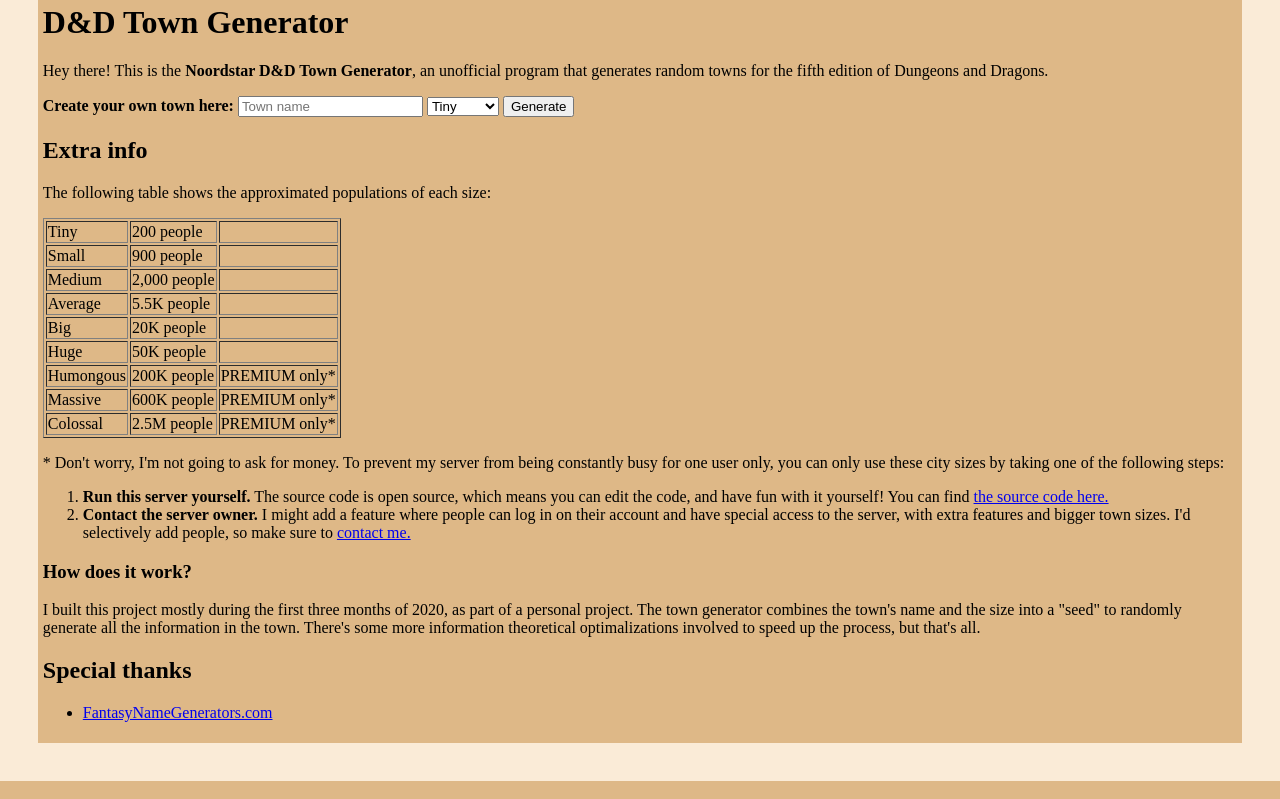
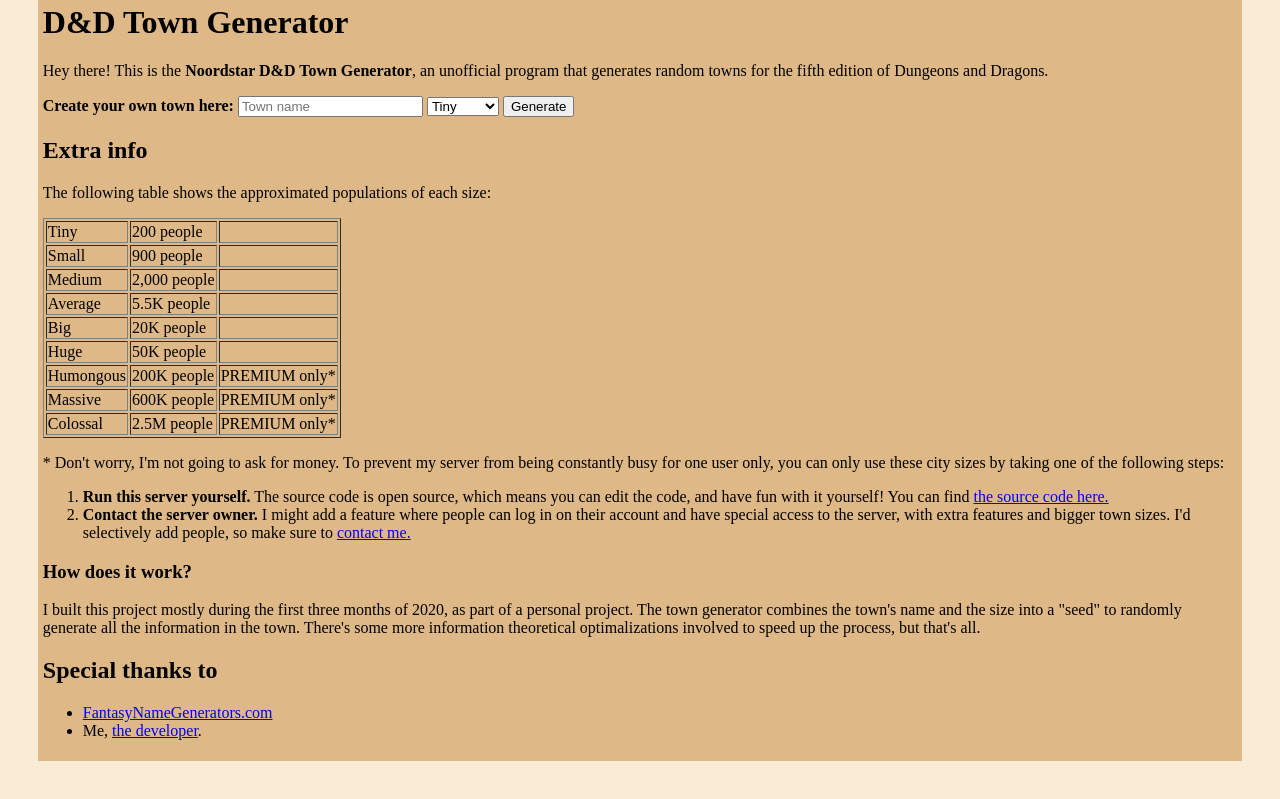
Before and after one commit to BramvdnHeuvel/dnd5e-town-generator, a Flask app: template templates/index.html in a window 1280 px wide. Shown: the part 39-838 px from the top of the page. Run offline with Flask 2, Linux system fonts and the light colour scheme; the template is opened without the code that fills it, so the values that code supplies are empty.

Commit message:
Improve index file

```diff
--- a/templates/index.html
+++ b/templates/index.html
@@ -4,6 +4,9 @@
     <meta charset="UTF-8">
     <meta name="viewport" content="width=device-width, initial-scale=1.0">
     <title>Town Generator</title>
+    <meta property="og:title" content="D&D Town Generator"/>
+    <meta property="og:description" content="Create your own D&D Town with the Noordstar D&D Town Generator."/>
+    <meta property="og:link" content="http://town.noordstar.me"/>
     <link rel="stylesheet" type="text/css" href="/static/marg.css">
     <link rel="stylesheet" type="text/css" href="/static/intro.css">
 </head>
@@ -17,8 +20,8 @@
         <p>
             <form action="/" method="POST">
                 <b>Create your own town here:</b>
-                <input name="town_name" type="text" placeholder="Town name">
-                <select name="size">
+                <input name="town_name" type="text" placeholder="Town name" required>
+                <select name="size" required>
                     <option value="tiny">Tiny</option>
                     <option value="small">Small</option>
                     <option value="medium">Medium</option>
@@ -114,9 +117,10 @@
             but that's all.
         </p>
 
-        <h2>Special thanks</h2>
+        <h2>Special thanks to</h2>
         <ul>
             <li><a href="https://www.fantasynamegenerators.com/">FantasyNameGenerators.com</a></li>
+            <li>Me, <a href="http://www.noordstar.me">the developer</a>.</li>
         </ul>
     </div>
 </body>
```
